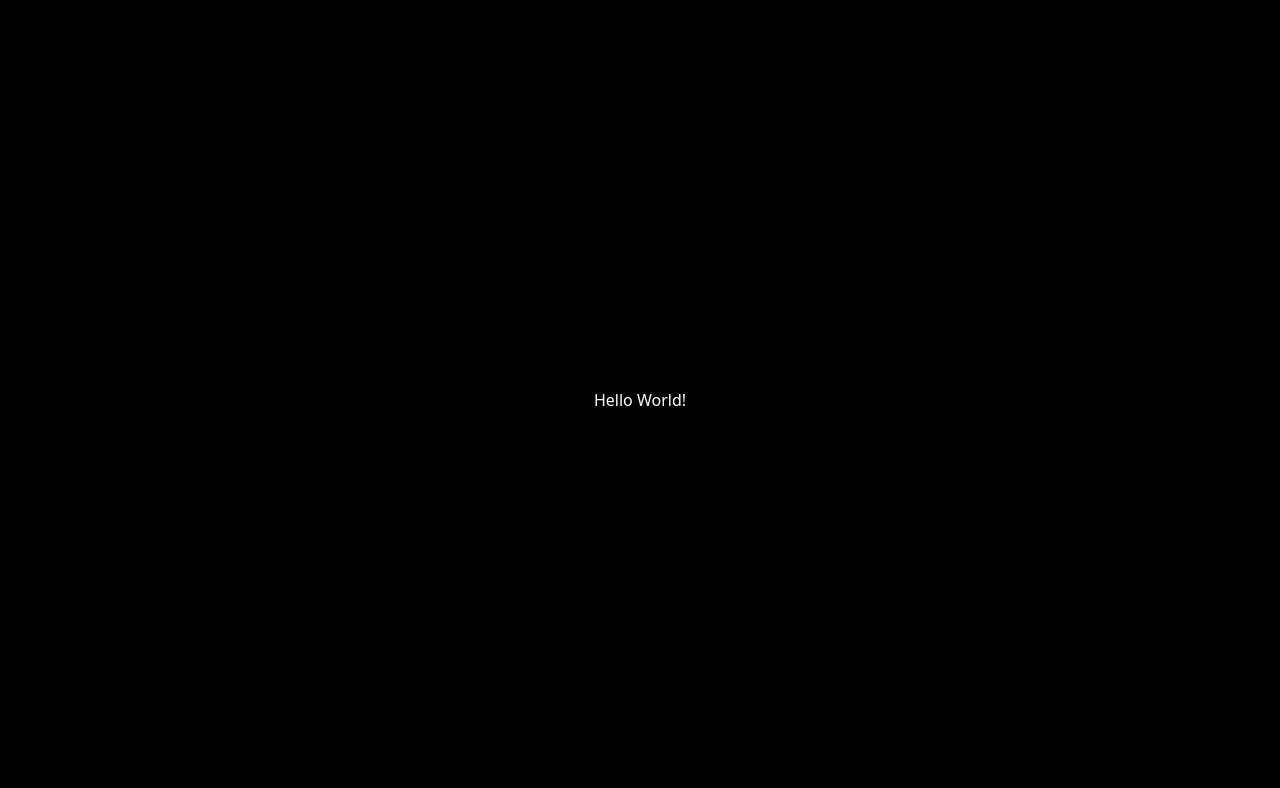
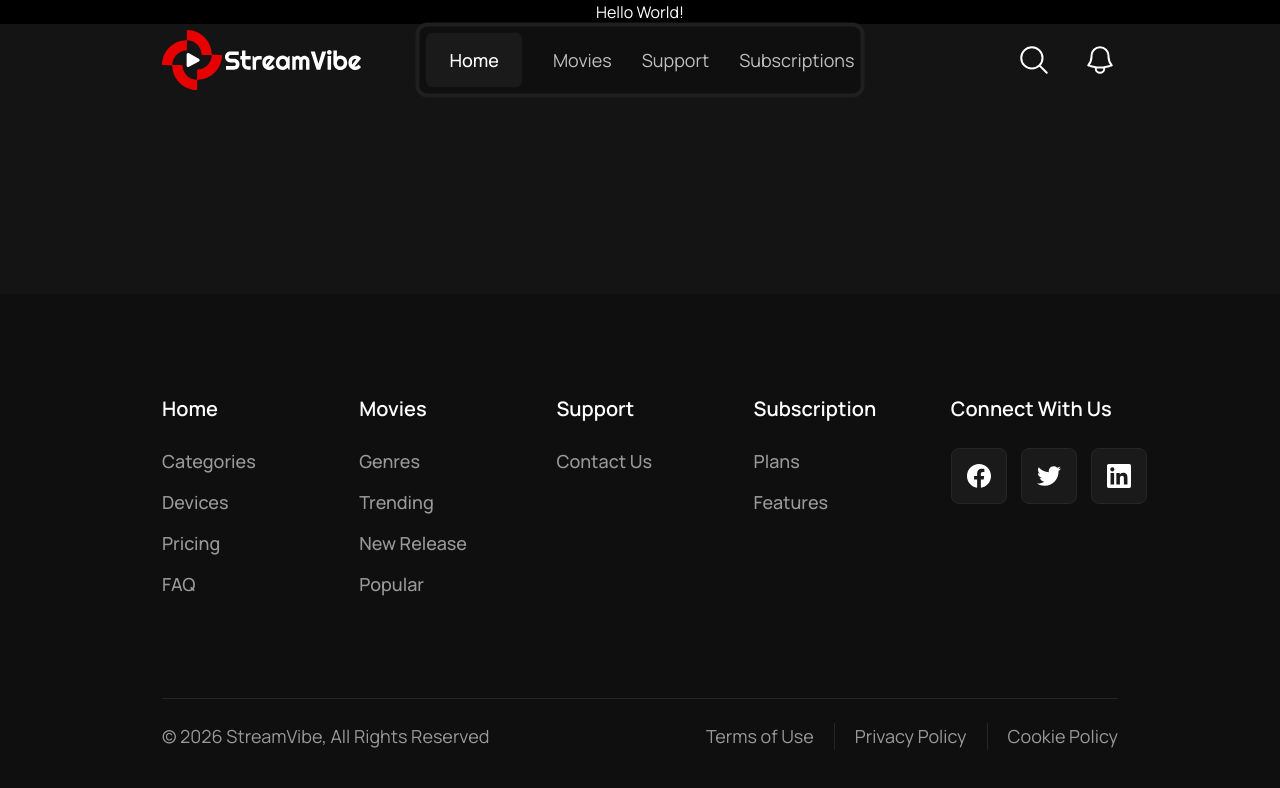
Before and after one commit to mxcvber/StreamVibe-Web, a Next.js app: page / in a window 1280 px wide. Shown: the top 788 px of the page. Built offline with nearby package versions, Linux system fonts and the light colour scheme.

Commit message:
feat: add site header, footer and Manrope font

```diff
--- a/src/app/layout.tsx
+++ b/src/app/layout.tsx
@@ -1,29 +1,34 @@
 import type { Metadata } from "next";
-import { Geist, Geist_Mono } from "next/font/google";
+import { Manrope } from "next/font/google";
 import "./globals.css";
 
-const geistSans = Geist({
-  variable: "--font-geist-sans",
-  subsets: ["latin"],
-});
+import { SiteFooter } from "@/components/layout/site-footer";
+import { SiteHeader } from "@/components/layout/site-header";
+import { siteConfig } from "@/config/site";
 
-const geistMono = Geist_Mono({
-  variable: "--font-geist-mono",
+// Manrope is a variable font on Google Fonts, so one file covers the design's
+// 400 / 500 / 600 / 700 weights. Exposed as `--font-manrope` for globals.css.
+const manrope = Manrope({
+  variable: "--font-manrope",
   subsets: ["latin"],
 });
 
 export const metadata: Metadata = {
-  title: "Create Next App",
-  description: "Generated by create next app",
+  title: {
+    default: siteConfig.name,
+    template: `%s | ${siteConfig.name}`,
+  },
+  description: siteConfig.description,
 };
 
 export default function RootLayout({ children }: LayoutProps<"/">) {
   return (
-    <html
-      lang="en"
-      className={`${geistSans.variable} ${geistMono.variable} h-full antialiased`}
-    >
-      <body className="min-h-full flex flex-col">{children}</body>
+    <html lang="en" className={`${manrope.variable} h-full antialiased`}>
+      <body className="relative flex min-h-full flex-col">
+        <SiteHeader />
+        <main className="flex-1">{children}</main>
+        <SiteFooter />
+      </body>
     </html>
   );
 }
--- /dev/null
+++ b/src/components/layout/container.tsx
@@ -0,0 +1,18 @@
+import type { ComponentProps } from "react";
+
+import { cn } from "@/lib/utils";
+
+/**
+ * Page-width wrapper. `box-content` keeps `max-w-desktop` (1596px) as the
+ * content width with the 162px gutters added outside it, so at the 1920px
+ * design width the content is pixel-exact, wider screens centre it, and
+ * narrower ones shrink fluidly while keeping the gutters.
+ */
+export function Container({ className, ...props }: ComponentProps<"div">) {
+  return (
+    <div
+      className={cn("mx-auto box-content max-w-desktop px-gutter-desktop", className)}
+      {...props}
+    />
+  );
+}
--- /dev/null
+++ b/src/components/layout/footer-link-column.tsx
@@ -0,0 +1,23 @@
+import Link from "next/link";
+
+import type { FooterColumn } from "@/config/site";
+
+export function FooterLinkColumn({ title, links }: FooterColumn) {
+  return (
+    <div className="flex flex-col gap-6">
+      <h3 className="text-20 font-semibold">{title}</h3>
+      <ul className="flex flex-col gap-3.5">
+        {links.map((link) => (
+          <li key={link.href}>
+            <Link
+              href={link.href}
+              className="rounded-sm text-18 font-medium text-muted-foreground transition-colors outline-none hover:text-foreground focus-visible:ring-3 focus-visible:ring-ring/50"
+            >
+              {link.title}
+            </Link>
+          </li>
+        ))}
+      </ul>
+    </div>
+  );
+}
--- /dev/null
+++ b/src/components/layout/main-nav.tsx
@@ -0,0 +1,47 @@
+'use client'
+
+import Link from 'next/link'
+import { usePathname } from 'next/navigation'
+
+import { buttonVariants } from '@/components/ui/button'
+import { siteConfig } from '@/config/site'
+import { cn } from '@/lib/utils'
+
+function isActive(pathname: string, href: string) {
+  return href === '/' ? pathname === '/' : pathname.startsWith(href)
+}
+
+/**
+ * The centred navigation pill. Matches Figma literally: the active item is a
+ * filled button while the others are plain text, and the pill's padding is
+ * asymmetric (10px left, 40px right) on every page of the design.
+ */
+export function MainNav({ className }: { className?: string }) {
+  const pathname = usePathname()
+
+  return (
+    <nav
+      aria-label='Main'
+      className={cn('flex items-center gap-7.5 rounded-lg border-4 border-black-12 bg-black-06 p-1.5', className)}
+    >
+      {siteConfig.mainNav.map((item) => {
+        const active = isActive(pathname, item.href)
+
+        return (
+          <Link
+            key={item.href}
+            href={item.href}
+            aria-current={active ? 'page' : undefined}
+            className={
+              active
+                ? cn(buttonVariants({ variant: 'secondary', size: 'sm' }), 'border-transparent')
+                : 'rounded-sm text-18 text-grey-75 transition-colors outline-none hover:text-foreground focus-visible:ring-3 focus-visible:ring-ring/50'
+            }
+          >
+            {item.title}
+          </Link>
+        )
+      })}
+    </nav>
+  )
+}
--- /dev/null
+++ b/src/components/layout/section-heading.tsx
@@ -0,0 +1,17 @@
+import { cn } from "@/lib/utils";
+
+type SectionHeadingProps = {
+  title: string;
+  description: string;
+  className?: string;
+};
+
+/** The heading + intro paragraph pair that opens every home page section. */
+export function SectionHeading({ title, description, className }: SectionHeadingProps) {
+  return (
+    <div className={cn("flex flex-col gap-3.5", className)}>
+      <h2 className="text-38 font-bold">{title}</h2>
+      <p className="text-18 text-muted-foreground">{description}</p>
+    </div>
+  );
+}
--- /dev/null
+++ b/src/components/layout/site-footer.tsx
@@ -0,0 +1,59 @@
+import Link from "next/link";
+import { Fragment } from "react";
+
+import { Container } from "@/components/layout/container";
+import { FooterLinkColumn } from "@/components/layout/footer-link-column";
+import { Button } from "@/components/ui/button";
+import { Separator } from "@/components/ui/separator";
+import { siteConfig } from "@/config/site";
+
+export function SiteFooter() {
+  const { columns, social, legal } = siteConfig.footer;
+
+  return (
+    <footer className="mt-37.5 bg-black-06">
+      <Container className="flex flex-col gap-25 pt-25 pb-12.5">
+        <div className="grid grid-cols-5 gap-7.5">
+          {columns.map((column) => (
+            <FooterLinkColumn key={column.title} {...column} />
+          ))}
+
+          <div className="flex flex-col gap-6">
+            <h3 className="text-20 font-semibold">Connect With Us</h3>
+            <ul className="flex gap-3.5">
+              {social.map(({ title, href, icon: Icon }) => (
+                <li key={href}>
+                  <Button asChild variant="secondary" size="icon-sm" className="border-border">
+                    <a href={href} target="_blank" rel="noreferrer" aria-label={title}>
+                      <Icon />
+                    </a>
+                  </Button>
+                </li>
+              ))}
+            </ul>
+          </div>
+        </div>
+
+        <div className="flex flex-col gap-6">
+          <Separator />
+          <div className="flex items-center justify-between text-18 text-muted-foreground">
+            <p>© {new Date().getFullYear()} StreamVibe, All Rights Reserved</p>
+            <nav aria-label="Legal" className="flex items-center gap-5">
+              {legal.map((link, index) => (
+                <Fragment key={link.href}>
+                  {index > 0 && <Separator orientation="vertical" />}
+                  <Link
+                    href={link.href}
+                    className="rounded-sm transition-colors outline-none hover:text-foreground focus-visible:ring-3 focus-visible:ring-ring/50"
+                  >
+                    {link.title}
+                  </Link>
+                </Fragment>
+              ))}
+            </nav>
+          </div>
+        </div>
+      </Container>
+    </footer>
+  );
+}
--- /dev/null
+++ b/src/components/layout/site-header.tsx
@@ -0,0 +1,45 @@
+import Link from 'next/link'
+
+import { BellIcon } from '@/components/icons/bell'
+import { Logo } from '@/components/icons/logo'
+import { SearchIcon } from '@/components/icons/search'
+import { Container } from '@/components/layout/container'
+import { MainNav } from '@/components/layout/main-nav'
+import { Button } from '@/components/ui/button'
+
+/**
+ * Floats over the top of the page (the hero runs underneath it, as in the
+ * design). Pages without a hero should reserve 120px of top padding.
+ */
+export function SiteHeader() {
+  return (
+    <header className='absolute inset-x-0 top-0 z-50'>
+      <Container className='relative flex items-center justify-between py-7.5'>
+        <Link href='/' className='rounded-sm outline-none focus-visible:ring-3 focus-visible:ring-ring/50'>
+          <Logo className='h-section-laptop w-auto' />
+        </Link>
+
+        <MainNav className='absolute top-1/2 left-1/2 -translate-x-1/2 -translate-y-1/2' />
+
+        <div className='flex items-center gap-7.5'>
+          <Button
+            variant='ghost'
+            size='icon'
+            aria-label='Search'
+            className='p-0 text-foreground hover:text-grey-75 [&_svg]:size-8.5'
+          >
+            <SearchIcon />
+          </Button>
+          <Button
+            variant='ghost'
+            size='icon'
+            aria-label='Notifications'
+            className='p-0 text-foreground hover:text-grey-75 [&_svg]:size-8.5'
+          >
+            <BellIcon />
+          </Button>
+        </div>
+      </Container>
+    </header>
+  )
+}
--- /dev/null
+++ b/src/config/site.ts
@@ -0,0 +1,72 @@
+import type { ComponentType, SVGProps } from 'react'
+
+import { FacebookIcon } from '@/components/icons/facebook'
+import { LinkedinIcon } from '@/components/icons/linkedin'
+import { TwitterIcon } from '@/components/icons/twitter'
+
+export type NavLink = { title: string; href: string }
+
+export type FooterColumn = { title: string; links: NavLink[] }
+
+export type SocialLink = NavLink & {
+  icon: ComponentType<SVGProps<SVGSVGElement>>
+}
+
+/**
+ * Site-wide navigation. Only the home page exists yet; the other hrefs are
+ * the routes the Figma pages will get, so links already point at them.
+ */
+export const siteConfig = {
+  name: 'StreamVibe',
+  description:
+    'StreamVibe is the best streaming experience for watching your favorite movies on demand, anytime, anywhere.',
+  mainNav: [
+    { title: 'Home', href: '/' },
+    { title: 'Movies', href: '/movies' },
+    { title: 'Support', href: '/support' },
+    { title: 'Subscriptions', href: '/subscriptions' },
+  ] satisfies NavLink[],
+  footer: {
+    columns: [
+      {
+        title: 'Home',
+        links: [
+          { title: 'Categories', href: '/#categories' },
+          { title: 'Devices', href: '/#devices' },
+          { title: 'Pricing', href: '/#pricing' },
+          { title: 'FAQ', href: '/#faq' },
+        ],
+      },
+      {
+        title: 'Movies',
+        links: [
+          { title: 'Genres', href: '/movies#genres' },
+          { title: 'Trending', href: '/movies#trending' },
+          { title: 'New Release', href: '/movies#new-releases' },
+          { title: 'Popular', href: '/movies#popular' },
+        ],
+      },
+      {
+        title: 'Support',
+        links: [{ title: 'Contact Us', href: '/support' }],
+      },
+      {
+        title: 'Subscription',
+        links: [
+          { title: 'Plans', href: '/subscriptions' },
+          { title: 'Features', href: '/subscriptions#features' },
+        ],
+      },
+    ] satisfies FooterColumn[],
+    social: [
+      { title: 'Facebook', href: 'https://www.facebook.com', icon: FacebookIcon },
+      { title: 'Twitter', href: 'https://twitter.com', icon: TwitterIcon },
+      { title: 'LinkedIn', href: 'https://www.linkedin.com', icon: LinkedinIcon },
+    ] satisfies SocialLink[],
+    legal: [
+      { title: 'Terms of Use', href: '/terms' },
+      { title: 'Privacy Policy', href: '/privacy' },
+      { title: 'Cookie Policy', href: '/cookies' },
+    ] satisfies NavLink[],
+  },
+}
```
